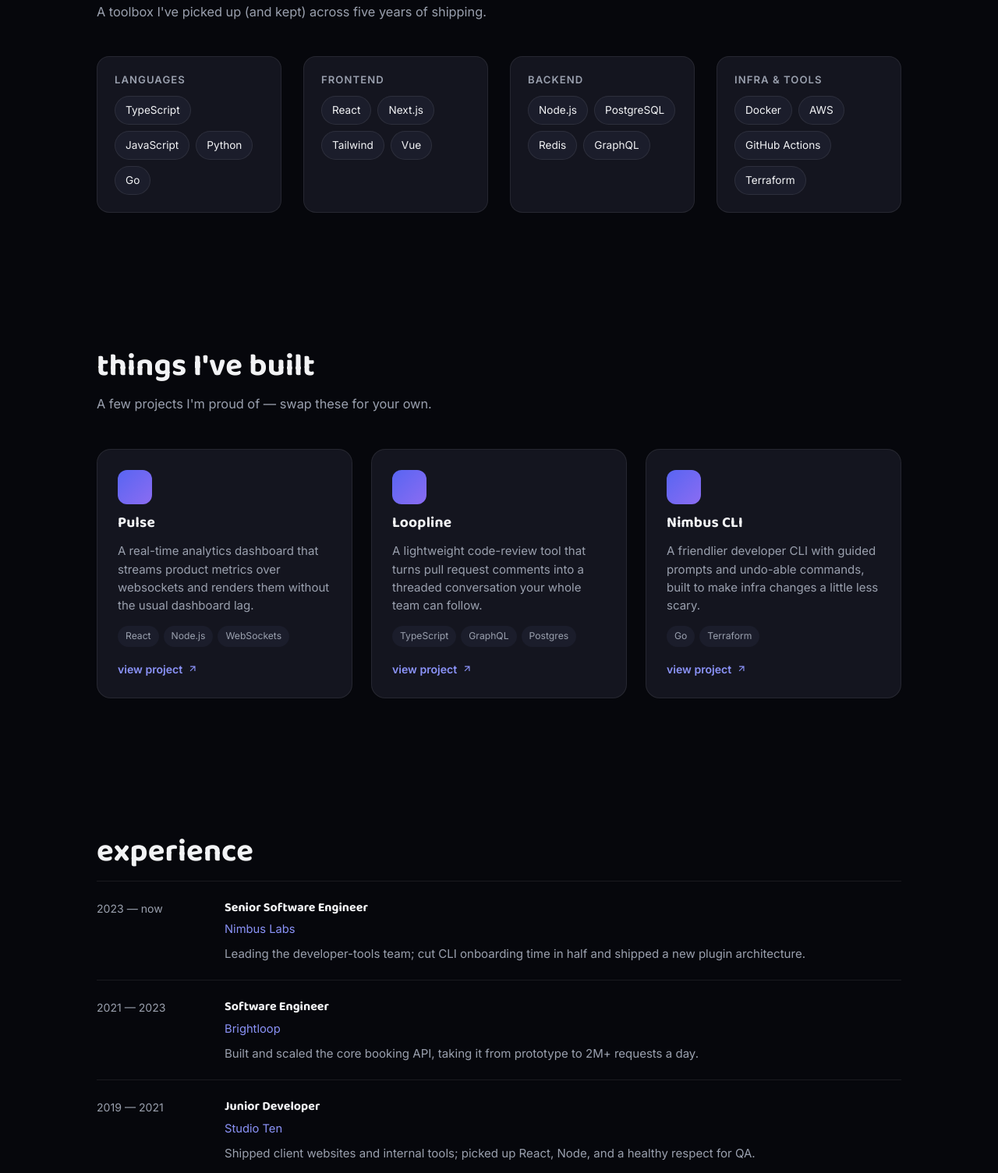
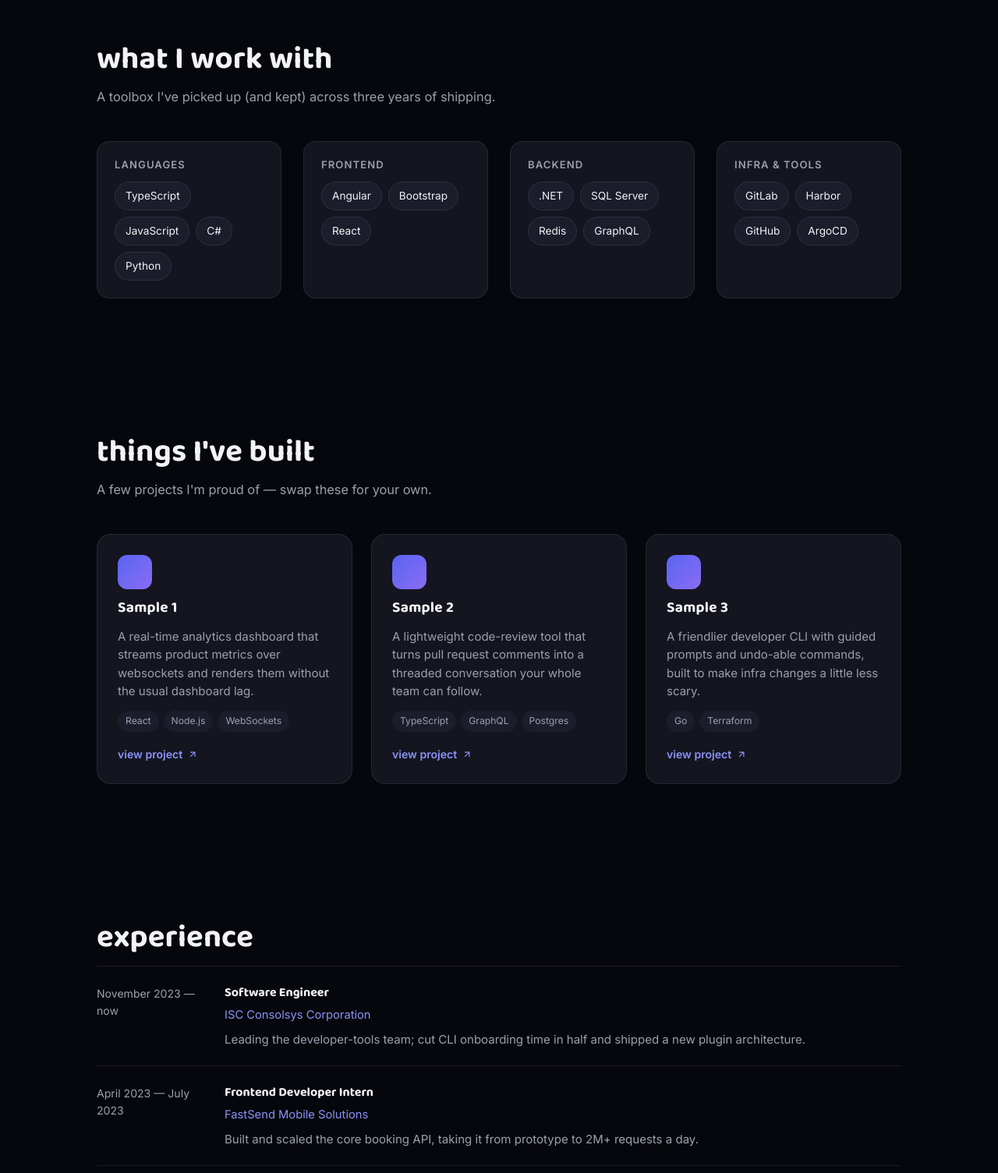
Before and after one commit to gelomacapuno/gelomacapuno.github.io, a plain HTML site: page index.html in a window 1280 px wide. Shown: the part 1295-2800 px from the top of the page at 78% size. Drawn offline with Linux system fonts and the light colour scheme.

Commit message:
Updated Description about me

```diff
--- a/index.html
+++ b/index.html
@@ -48,8 +48,8 @@
         <div class="code-body">
           <div><span class="l1">const</span> engineer = {</div>
           <div>&nbsp;&nbsp;name: <span class="l2">'Angelo Macapuno'</span>,</div>
-          <div>&nbsp;&nbsp;stack: [<span class="l2">'TS'</span>, <span class="l2">'React'</span>, <span
-              class="l2">'Node'</span>],</div>
+          <div>&nbsp;&nbsp;stack: [<span class="l2">'TS'</span>, <span class="l2">'Angular'</span>, <span
+              class="l2">'.NET'</span>],</div>
           <div>&nbsp;&nbsp;status: <span class="l3">'shipping'</span></div>
           <div>};</div>
         </div>
@@ -62,12 +62,9 @@
       <div class="avatar-blob">AR</div>
       <div class="about">
         <h2 style="margin-bottom:18px;">about me</h2>
-        <p>I'm a software engineer with <strong>5+ years</strong> building web products end to end — comfortable moving
-          between a Postgres schema, a REST API, and a React component in the same afternoon.</p>
-        <p>Currently building developer tools at <strong>Nimbus Labs</strong>, where I focus on performance, clean APIs,
-          and interfaces that don't get in the way.</p>
-        <p>Outside of work I contribute to a couple of open-source libraries and I'm always up for a good code-review
-          debate.</p>
+        <p>I'm a software engineer with <strong>3+ years</strong> building and supporting web applications end to end. I work primarily with Angular, C#/.NET, and SQL Server, and I'm comfortable moving between frontend development, backend APIs, database queries, testing, and deployment</p>
+        <p>Currently, I'm working at <strong>ISC Consolsys Corporation</strong>, where I develop and maintain back-office systems for financial and banking applications. I've worked on projects involving <strong>mobile banking back-office systems, customer digital onboarding, and tellering solutions,</strong> collaborating cross development, testing, and deployment activities.</p>
+        <p>I'm also currently expanding my skills in <strong>DevOps and Cloud technologies,</strong> with a focus on Linux, CI/CD, Azure, and cloud-based development practices.</p>
       </div>
     </div>
   </section>
@@ -77,34 +74,33 @@
       <div class="eyebrow-free">
         <h2>what I work with</h2>
       </div>
-      <p class="section-lede">A toolbox I've picked up (and kept) across five years of shipping.</p>
+      <p class="section-lede">A toolbox I've picked up (and kept) across three years of shipping.</p>
       <div class="skill-groups">
         <div class="skill-group">
           <h3>Languages</h3>
           <div class="pill-row">
             <span class="pill">TypeScript</span><span class="pill">JavaScript</span><span
-              class="pill">Python</span><span class="pill">Go</span>
+              class="pill">C#</span><span class="pill">Python</span>
           </div>
         </div>
         <div class="skill-group">
           <h3>Frontend</h3>
           <div class="pill-row">
-            <span class="pill">React</span><span class="pill">Next.js</span><span class="pill">Tailwind</span><span
-              class="pill">Vue</span>
+            <span class="pill">Angular</span><span class="pill">Bootstrap</span><span class="pill">React</span>
           </div>
         </div>
         <div class="skill-group">
           <h3>Backend</h3>
           <div class="pill-row">
-            <span class="pill">Node.js</span><span class="pill">PostgreSQL</span><span class="pill">Redis</span><span
+            <span class="pill">.NET</span><span class="pill">SQL Server</span><span class="pill">Redis</span><span
               class="pill">GraphQL</span>
           </div>
         </div>
         <div class="skill-group">
           <h3>Infra &amp; Tools</h3>
           <div class="pill-row">
-            <span class="pill">Docker</span><span class="pill">AWS</span><span class="pill">GitHub Actions</span><span
-              class="pill">Terraform</span>
+            <span class="pill">GitLab</span><span class="pill">Harbor</span><span class="pill">GitHub</span><span
+              class="pill">ArgoCD</span>
           </div>
         </div>
       </div>
@@ -120,7 +116,7 @@
       <div class="project-grid">
         <div class="card">
           <div class="card-top"></div>
-          <h3>Pulse</h3>
+          <h3>Sample 1</h3>
           <p>A real-time analytics dashboard that streams product metrics over websockets and renders them without the
             usual dashboard lag.</p>
           <div class="tag-row"><span class="tag">React</span><span class="tag">Node.js</span><span
@@ -132,7 +128,7 @@
         </div>
         <div class="card">
           <div class="card-top"></div>
-          <h3>Loopline</h3>
+          <h3>Sample 2</h3>
           <p>A lightweight code-review tool that turns pull request comments into a threaded conversation your whole
             team can follow.</p>
           <div class="tag-row"><span class="tag">TypeScript</span><span class="tag">GraphQL</span><span
@@ -144,7 +140,7 @@
         </div>
         <div class="card">
           <div class="card-top"></div>
-          <h3>Nimbus CLI</h3>
+          <h3>Sample 3</h3>
           <p>A friendlier developer CLI with guided prompts and undo-able commands, built to make infra changes a little
             less scary.</p>
           <div class="tag-row"><span class="tag">Go</span><span class="tag">Terraform</span></div>
@@ -164,30 +160,21 @@
       </div>
       <div class="timeline">
         <div class="t-item">
-          <div class="t-when">2023 — now</div>
+          <div class="t-when">November 2023 — now</div>
           <div>
-            <div class="t-role">Senior Software Engineer</div>
-            <div class="t-org">Nimbus Labs</div>
+            <div class="t-role">Software Engineer</div>
+            <div class="t-org">ISC Consolsys Corporation</div>
             <div class="t-desc">Leading the developer-tools team; cut CLI onboarding time in half and shipped a new
               plugin architecture.</div>
           </div>
         </div>
         <div class="t-item">
-          <div class="t-when">2021 — 2023</div>
+          <div class="t-when">April 2023 — July 2023</div>
           <div>
-            <div class="t-role">Software Engineer</div>
-            <div class="t-org">Brightloop</div>
+            <div class="t-role">Frontend Developer Intern</div>
+            <div class="t-org">FastSend Mobile Solutions</div>
             <div class="t-desc">Built and scaled the core booking API, taking it from prototype to 2M+ requests a day.
             </div>
-          </div>
-        </div>
-        <div class="t-item">
-          <div class="t-when">2019 — 2021</div>
-          <div>
-            <div class="t-role">Junior Developer</div>
-            <div class="t-org">Studio Ten</div>
-            <div class="t-desc">Shipped client websites and internal tools; picked up React, Node, and a healthy respect
-              for QA.</div>
           </div>
         </div>
       </div>
```
